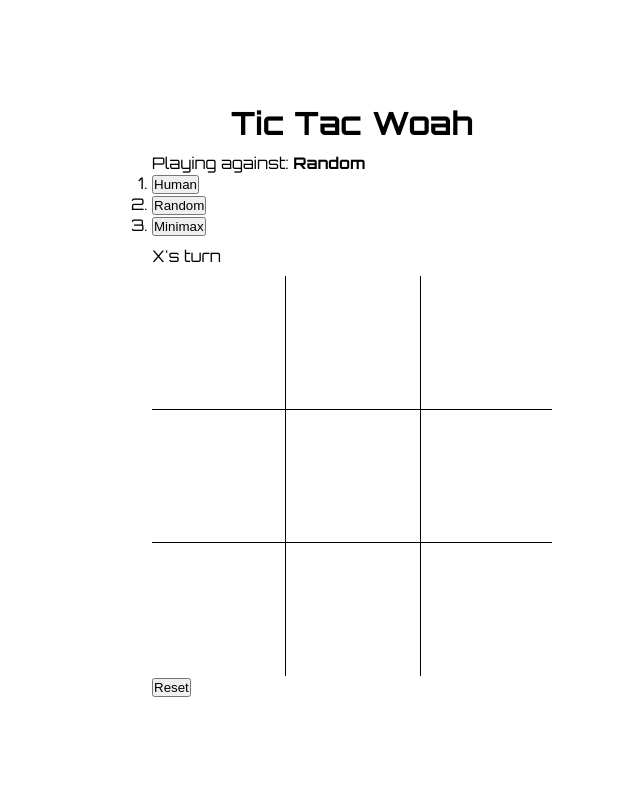
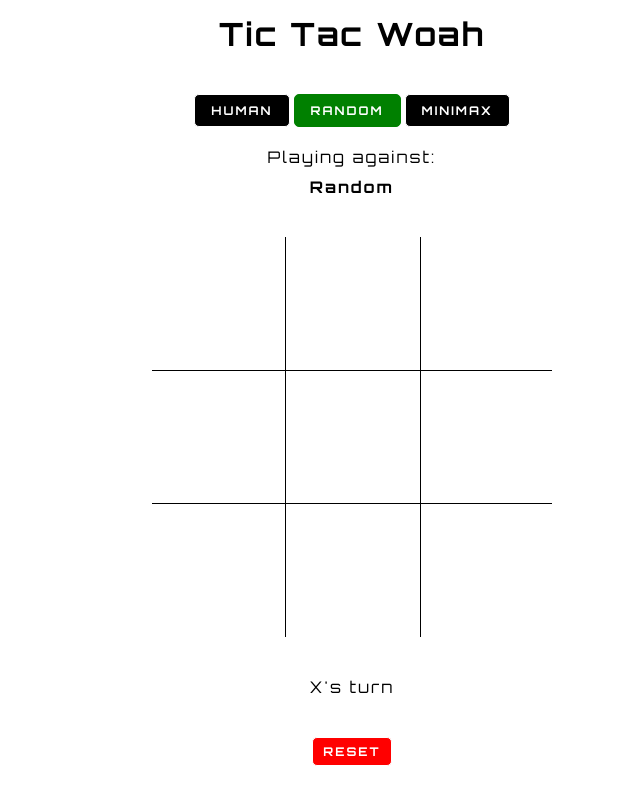
Before and after one commit to srslafazan/tic-tac-toe-web, a Next.js app: page / in a window 1280 px wide. Shown: the whole page, without its empty margins (288-928 px from the left). Built offline with nearby package versions, Linux system fonts and the light colour scheme.

Commit message:
Updates styles

```diff
--- a/components/TicTacToe.module.css
+++ b/components/TicTacToe.module.css
@@ -24,6 +24,7 @@
   align-items: center;
   justify-content: center;
   background-color: rgb(255, 255, 255);
+  border-radius: 0;
 }
 
 .cell:hover {
@@ -42,10 +43,62 @@
   }
 }
 
-.opponentSelect {
-  cursor: pointer;
+.gameStatusIndicator {
+  margin: 40px auto 20px auto;
+  text-align: center;
 }
 
-.verticalSpace {
-  margin: 10px 0;
+.opponent {
+  margin: 40px auto;
+  display: flex;
+  flex-direction: column;
+  align-items: center;
+  justify-content: center;
 }
+
+.opponentSelect {
+  display: flex;
+  justify-content: center;
+  margin-bottom: 20px;
+  list-style: none;
+}
+
+.opponentSelectButton {
+  cursor: pointer;
+  margin: 0 2px;
+}
+
+.opponentSelectButtonActive {
+  background-color: green;
+  color: white;
+  border: 1px solid green;
+}
+
+.lower {
+  display: flex;
+  flex-direction: column;
+  align-items: center;
+  justify-content: center;
+}
+
+.reset {
+  letter-spacing: 2px;
+  font-family: inherit;
+  font-size: 12px;
+  font-weight: 700;
+  margin: 20px auto;
+  cursor: pointer;
+  color: white;
+  background-color: red;
+  padding: 6px 10px;
+  border-radius: 5px;
+  border: 1px solid white;
+  text-transform: uppercase;
+}
+
+@media (prefers-color-scheme: dark) {
+  .reset {
+    color: white;
+    background-color: red;
+  }
+}
--- a/components/TicTacToe.tsx
+++ b/components/TicTacToe.tsx
@@ -53,33 +53,43 @@ export const TicTacToe = ({ cells = "         " }) => {
 
   if (!game) return <p>No game</p>;
 
+  const gameStatusIndicator = (
+    <div
+      data-testid="game-status-indicator"
+      className={styles.gameStatusIndicator}
+    >
+      {game.after_state.game_over &&
+        game.after_state.winner &&
+        `${game.after_state.winner} wins!`}
+      {game.after_state.game_over && game.after_state.tie && `Cat's Game!`}
+      {!game.after_state.game_over && `${game.after_state.current_mark}'s turn`}
+    </div>
+  );
+
+  const isOpponentActive = (v: Player) => opponent === v;
+  console.log(opponent, Object.entries(Player));
+
   return (
     <div>
-      <div data-testid="opponent" className={styles.verticalSpace}>
-        <span>Playing against: </span>
-        <span style={{ fontWeight: "bold" }}>
-          {opponent[0].toUpperCase() + opponent.slice(1)}
-        </span>
-        <ol data-testid="opponent-select">
+      <div data-testid="opponent" className={styles.opponent}>
+        <ol data-testid="opponent-select" className={styles.opponentSelect}>
           {Object.entries(Player).map(([k, v]) => (
             <li key={k}>
               <button
                 onClick={() => setOpponent(v as Player)}
-                className={styles.opponentSelect}
+                className={`${styles.opponentSelectButton} ${
+                  isOpponentActive(v) ? styles.opponentSelectButtonActive : ""
+                }`}
               >
                 {k}
               </button>
             </li>
           ))}
         </ol>
-      </div>
-      <div data-testid="game-status-indicator" className={styles.verticalSpace}>
-        {game.after_state.game_over &&
-          game.after_state.winner &&
-          `${game.after_state.winner} wins!`}
-        {game.after_state.game_over && game.after_state.tie && `Cat's Game!`}
-        {!game.after_state.game_over &&
-          `${game.after_state.current_mark}'s turn`}
+        <span>Playing against: </span>
+        <span style={{ fontWeight: "bold", marginTop: "10px" }}>
+          {opponent[0].toUpperCase() + opponent.slice(1)}
+        </span>
       </div>
       <div className={styles.board} data-testid="board">
         {game.after_state.grid.cells
@@ -95,10 +105,12 @@ export const TicTacToe = ({ cells = "         " }) => {
             </button>
           ))}
       </div>
-      <div>
+      <div className={styles.lower}>
+        {gameStatusIndicator}
         <button
           data-testid="reset"
           onClick={() => setGame(getInitialGameState())}
+          className={styles.reset}
         >
           Reset
         </button>
--- a/styles/globals.css
+++ b/styles/globals.css
@@ -74,6 +74,7 @@
 }
 
 * {
+  letter-spacing: 2px;
   box-sizing: border-box;
   padding: 0;
   margin: 0;
@@ -105,3 +106,23 @@ a {
     color-scheme: dark;
   }
 }
+
+button {
+  font-family: inherit;
+  font-size: 12px;
+  font-weight: 700;
+  cursor: pointer;
+  color: white;
+  background-color: black;
+  padding: 8px 16px;
+  border-radius: 5px;
+  border: 1px solid white;
+  text-transform: uppercase;
+}
+
+@media (prefers-color-scheme: dark) {
+  button {
+    color: black;
+    background-color: white;
+  }
+}
```
Also changed, not shown: 1 other file (tests, documents, lock files or other folders).
